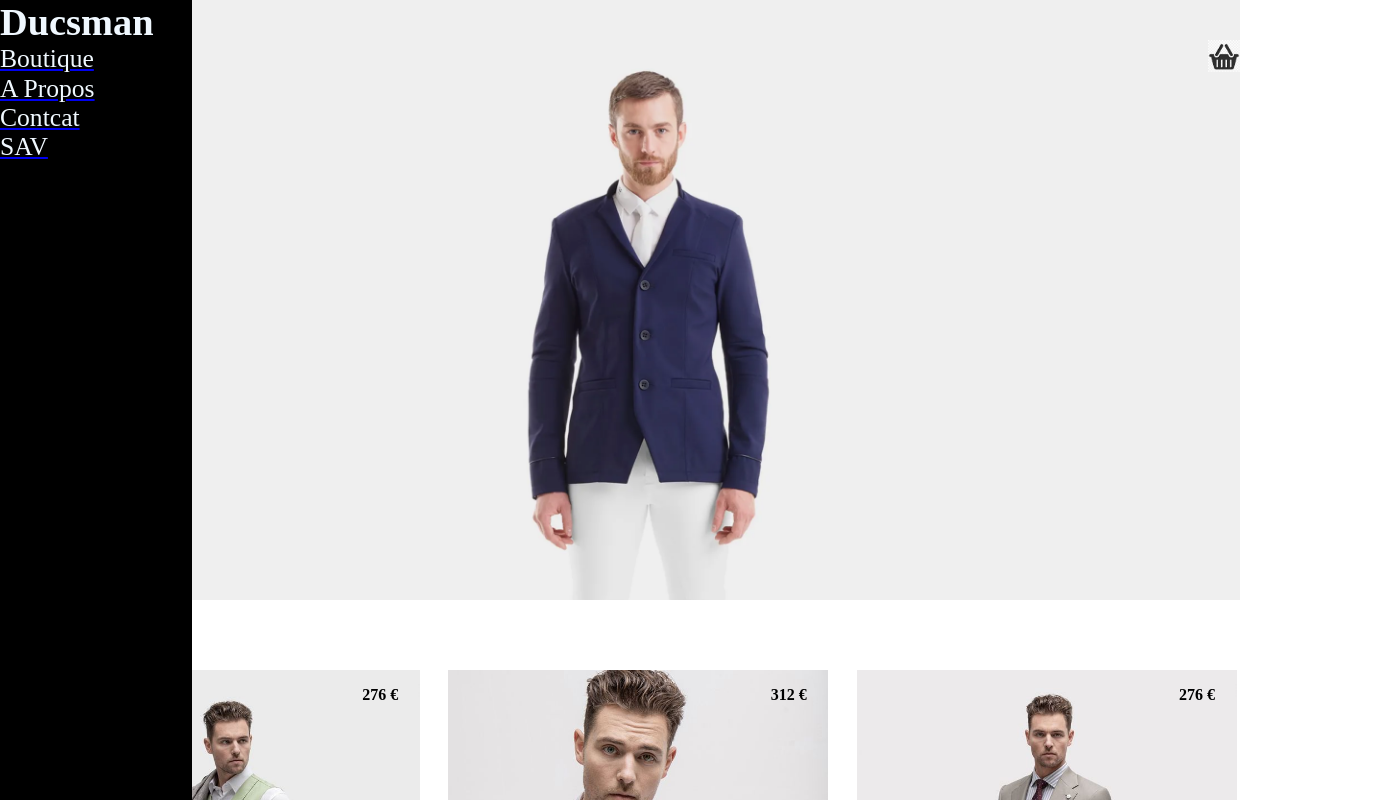
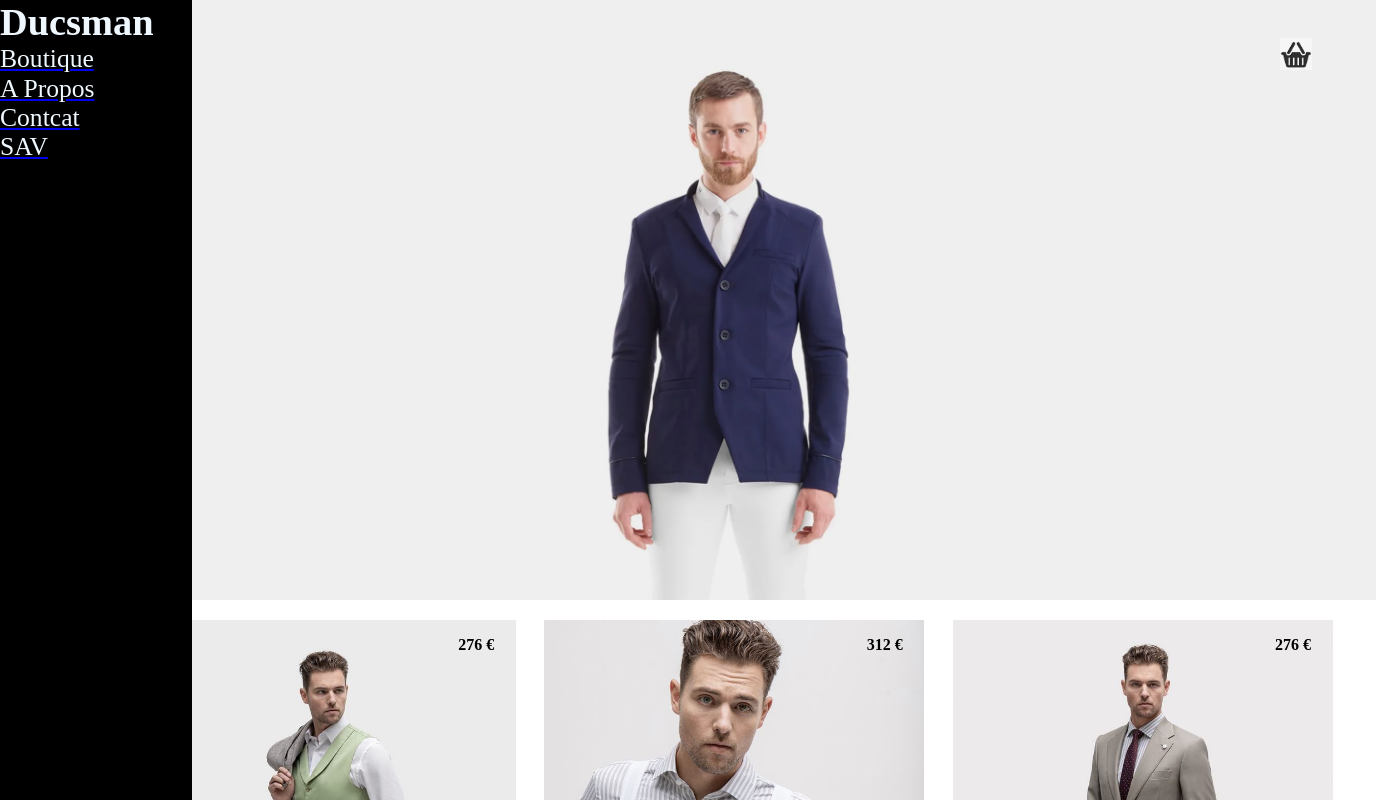
Before and after one commit to salandre/brief4, a website: page index.html in a window 1280 px wide. Shown: the top 800 px of the page, 1376 px wide, since content can reach past the window. Drawn offline with nearby package versions, Linux system fonts and the light colour scheme; files that its build step writes are made by us from their sources; a web font is replaced by a local one.

Commit message:
All your git belong to us

```diff
--- a/css/main.scss
+++ b/css/main.scss
@@ -6,6 +6,7 @@
 @import '../sass/components/carousel';
 @import '../sass/components/cover';
 @import '../sass/components/dropdown';
+@import '../sass/layout/container';
 @import '../sass/layout/footer';
 @import '../sass/layout/forms';
 @import '../sass/layout/grid';
--- a/sass/layout/_container.scss
+++ b/sass/layout/_container.scss
@@ -1,3 +1,4 @@
 .central {
-    left:15vw;
+    width:100%;
+    margin-left:15vw;
 }
--- a/sass/layout/_footer.scss
+++ b/sass/layout/_footer.scss
@@ -0,0 +1,5 @@
+footer {
+    width:100%;
+    height: 15vw;
+    background-color: darkgray;
+}
--- a/sass/layout/_grid.scss
+++ b/sass/layout/_grid.scss
@@ -8,6 +8,9 @@
     gap: 25px;
 
     article {
+        margin-top:-50px;
+        margin-bottom:-50px;
+
         .price {
             width:100%;
             text-align: right;
--- a/sass/layout/_header.scss
+++ b/sass/layout/_header.scss
@@ -11,9 +11,12 @@
     }
 
     .shopping-cart {
-        width:32px;
-        position: absolute;
-        top: 40px;
-        right: 40px;
+        max-width:32px;
+        width:100%;
+        max-height:32px;
+        height:100%;
+        position:relative;
+        top: 3vw;
+        right: 5vw;
     }
 }
--- a/sass/pages/_home.scss
+++ b/sass/pages/_home.scss
@@ -2,4 +2,5 @@ body {
     display: flex;
     flex-direction: column;
     align-items: center;
+
 }
```
Also changed, not shown: 1 other file.
